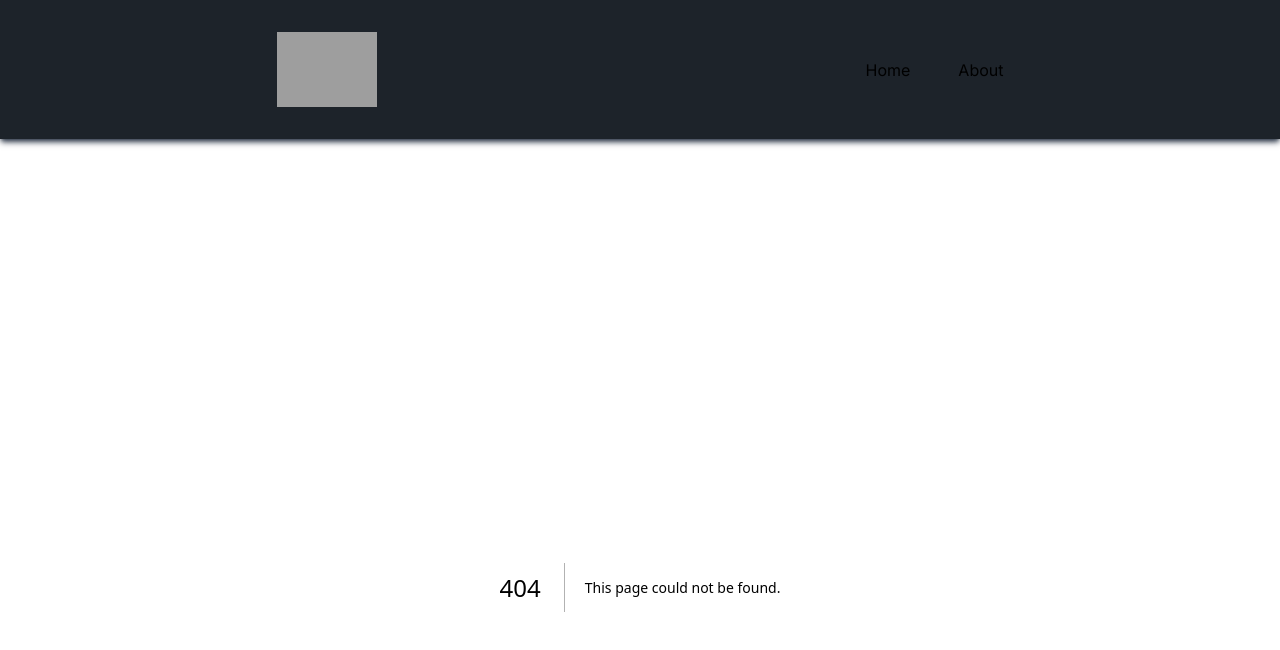
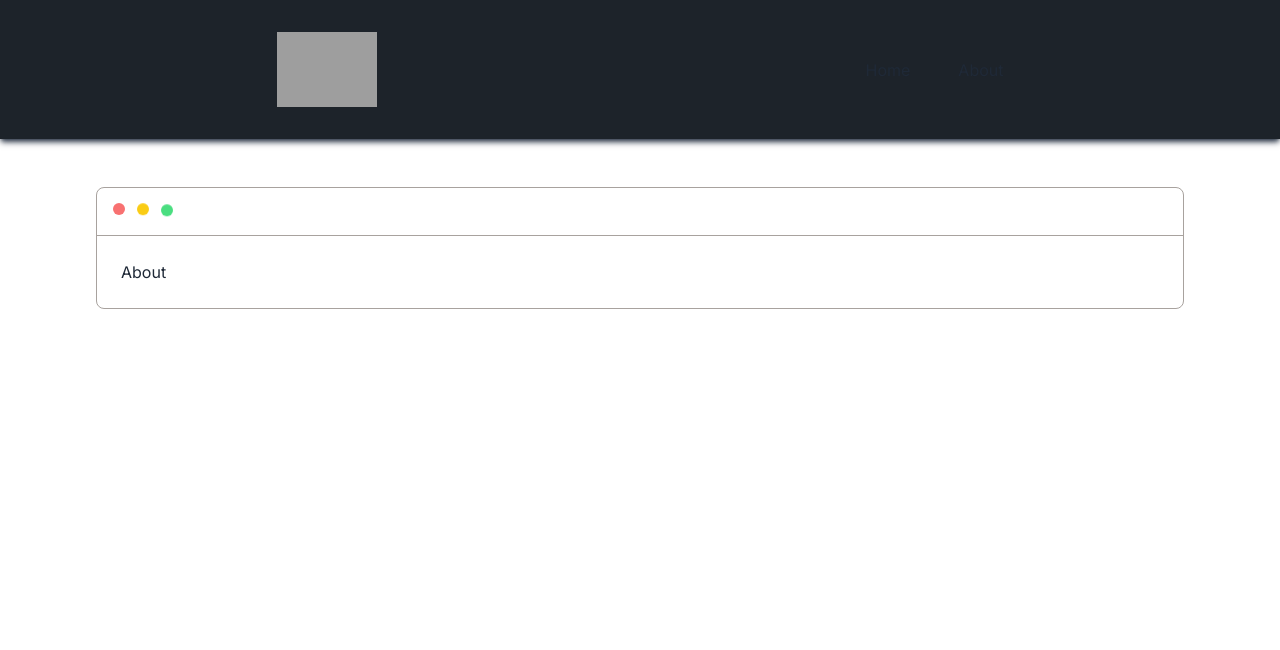
Before and after one commit to Lakshit-Chiranjiv/mini-gpt, a Next.js app: page /about in a window 1280 px wide. Before the commit this address had no page. Shown: the top 650 px of the page. Built offline with nearby package versions, Linux system fonts and the light colour scheme; grey boxes are pictures that could not be loaded.

Commit message:
about page created

```diff
--- /dev/null
+++ b/app/about/page.jsx
@@ -0,0 +1,11 @@
+import MacWindow from "../components/MacWindow"
+
+const About = () => {
+  return (
+    <MacWindow>
+        About
+    </MacWindow>
+  )
+}
+
+export default About
```
